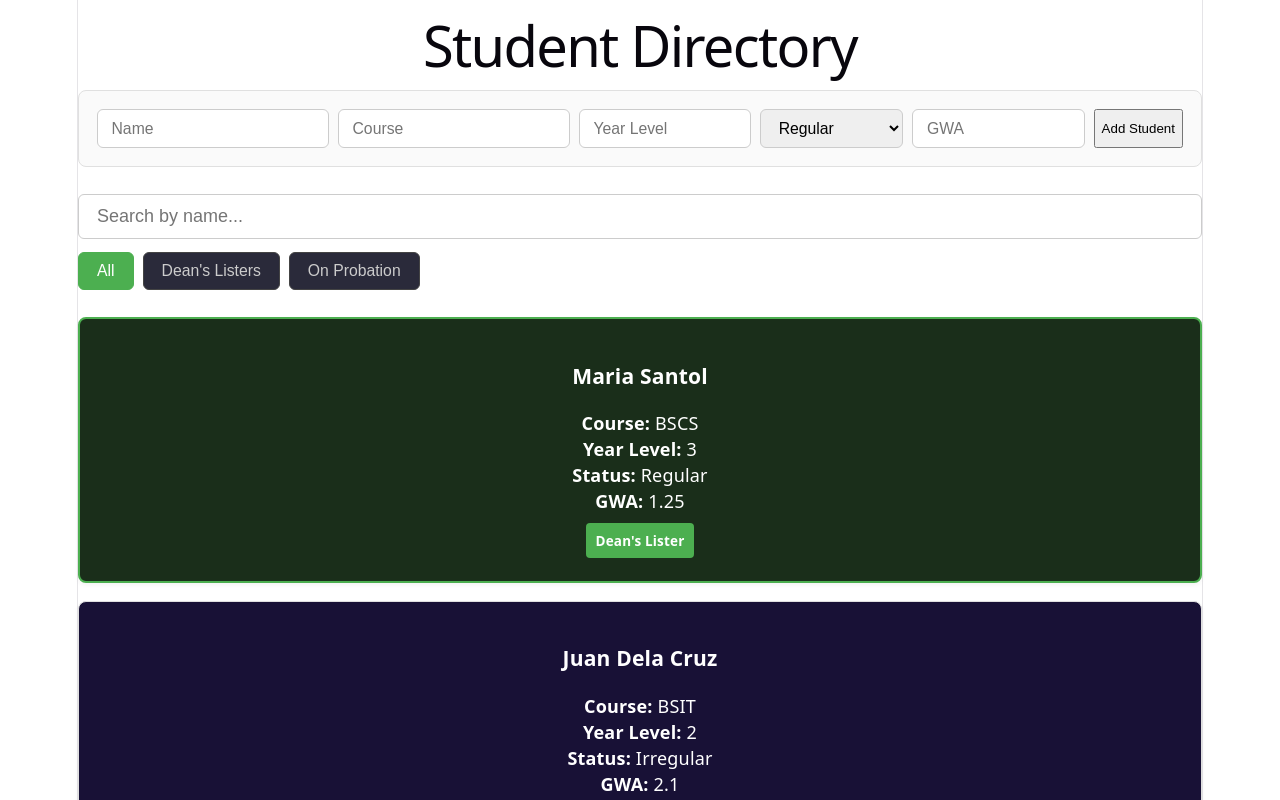
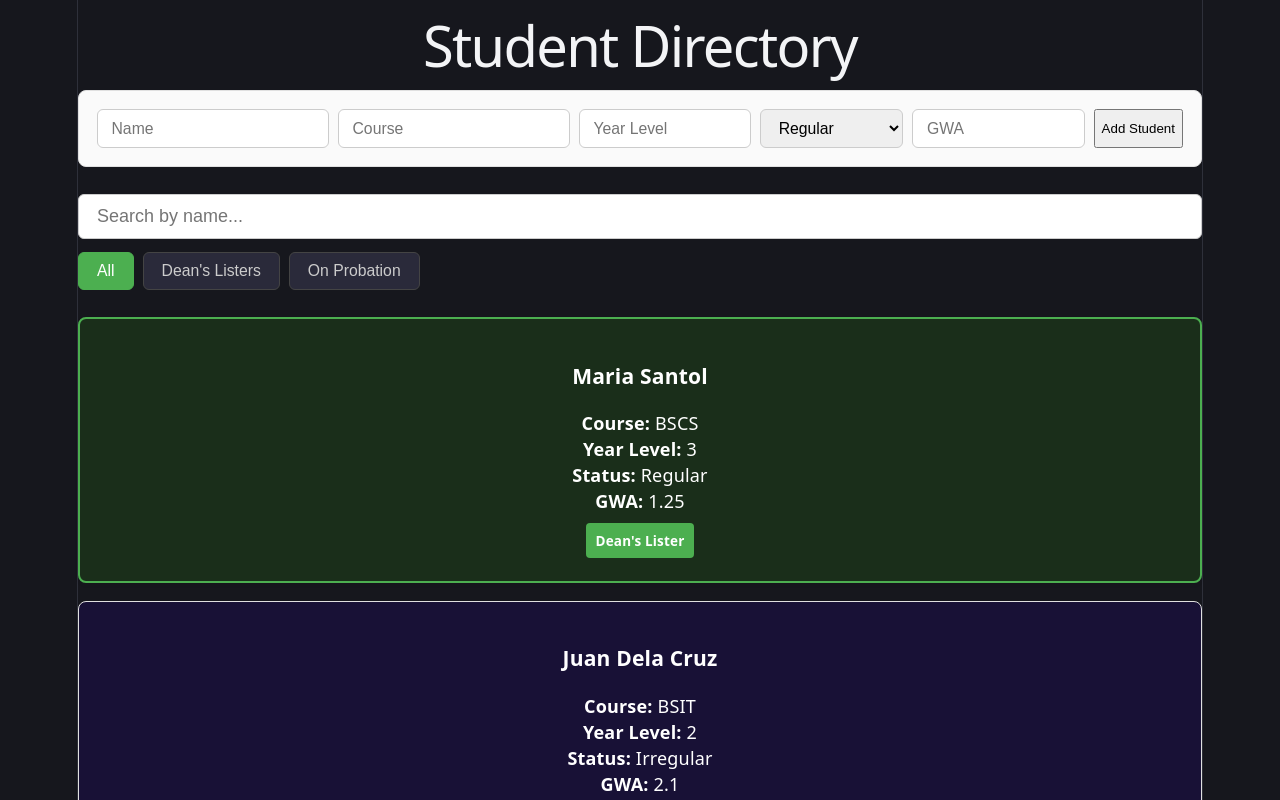
Before and after one commit to remsysc/student-directory, a React (Vite) app: page / in a window 1280 px wide. Shown: the top 800 px of the page. Built offline with nearby package versions, Linux system fonts and the light colour scheme.

Commit message:
fix: remove white background from global layout

```diff
--- a/src/index.css
+++ b/src/index.css
@@ -1,8 +1,8 @@
 :root {
-  --text: #6b6375;
-  --text-h: #08060d;
-  --bg: #fff;
-  --border: #e5e4e7;
+  --text: #9ca3af;
+  --text-h: #f3f4f6;
+  --bg: #16171d;
+  --border: #2e303a;
   --code-bg: #f4f3ec;
   --accent: #aa3bff;
   --accent-bg: rgba(170, 59, 255, 0.1);
```
